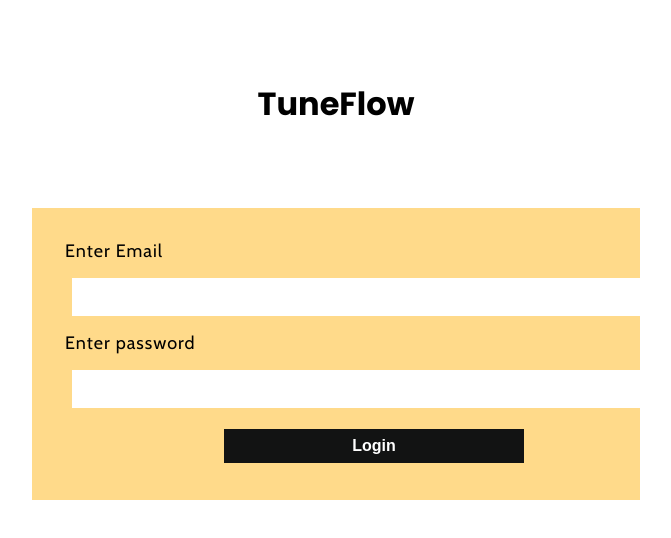
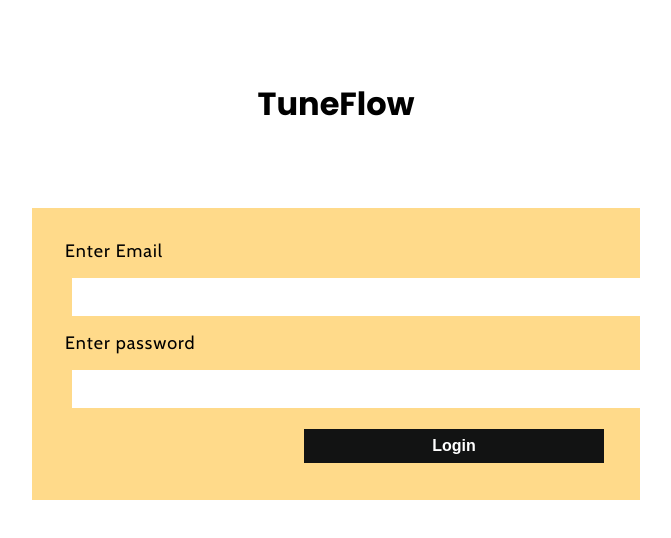
Before and after one commit to srimaran712/CapstoneProject_Odinschool-fullstack-Manimaran_Srinivasan, a React (Create React App) app in the folder admin/admin/: page /login in a window 1280 px wide. Shown: the top 538 px of the page, without its empty margins (304-975 px from the left). Built offline with nearby package versions, Linux system fonts and the light colour scheme.

Commit message:
updating again css

```diff
--- a/admin/admin/src/staticfiles/dashboard.css
+++ b/admin/admin/src/staticfiles/dashboard.css
@@ -186,7 +186,7 @@ label{
     background:rgb(18, 19, 19);
     color:white;
     width:300px;
-    margin:5px 10rem;
+    margin:5px 15rem;
     padding:0.5rem 0rem;
     font-size:16px;
     font-weight:800;
```
